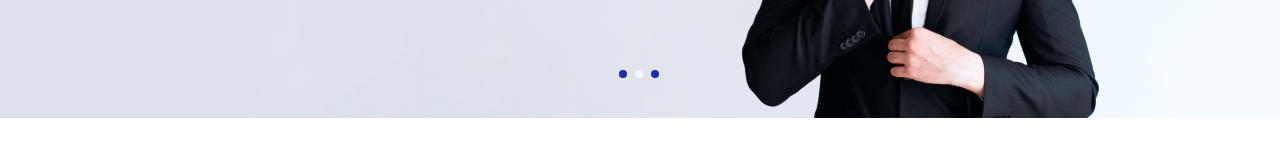
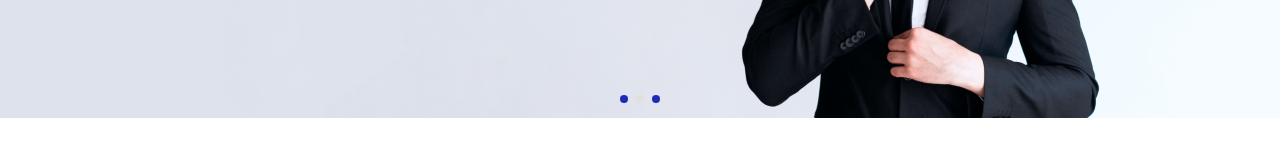
Before and after one commit to KaiZen-prog/league-bank-react, a React app: page / in a window 1280 px wide. Shown: the part 373-533 px from the top of the page. Built offline with nearby package versions, Linux system fonts and the light colour scheme.

Commit message:
Рефакторит точки на слайдерах

```diff
--- /dev/null
+++ b/src/components/blocks/sliders/dots/dots.styled.ts
@@ -0,0 +1,78 @@
+import styled, {StyledComponentBase} from 'styled-components';
+import {css} from 'styled-components';
+import theme from '../../../../theme/theme';
+
+interface StyledComponent extends StyledComponentBase<any, object> {}
+
+interface Props {
+  $hideDotsOnDesktop: boolean
+  $isCurrent: boolean
+}
+
+export const DotList: StyledComponent = styled.ul<Props>`
+  position: absolute;
+
+  list-style: none;
+
+  display: flex;
+  justify-content: center;
+  flex-wrap: wrap;
+
+  bottom: 10px;
+  left: 50%;
+  transform: translateX(-50%);
+
+  width: 100px;
+
+  margin: 0 0 0 3px;
+  padding: 0;
+
+  @media (min-width: ${theme.tabletWidthMinThreshold}) {
+    bottom: 15px;
+
+    width: 100px;
+
+    margin-left: 4px;
+    padding: 0;
+  }
+
+  ${(props) => {
+    if (props.$hideDotsOnDesktop) {
+      return css`
+        @media (min-width: ${theme.desktopWidthMinThreshold}) {
+          display: none;
+        }
+      `;
+    } else {
+      return css``
+    }
+  }}
+`;
+
+export const Dot: StyledComponent = styled.li<Props>`
+  width: 6px;
+  height: 6px;
+
+  border-radius: 50%;
+
+  margin-right: 6px;
+
+  background-color: ${theme.color.persianBlue};
+
+  @media (min-width: ${theme.tabletWidthMinThreshold}) {
+    width: 8px;
+    height: 8px;
+
+    margin-right: 8px;
+  }
+
+  ${(props) => {
+    if (props.$isCurrent) {
+      return css`
+          background-color: ${theme.color.gainsboro};
+        `;
+    } else {
+      return css``
+    }
+  }}
+`;
--- /dev/null
+++ b/src/components/blocks/sliders/dots/index.tsx
@@ -0,0 +1,36 @@
+import React from 'react';
+import {MainSlideType, ServicesSlideType} from '../../../../common/types';
+import {
+  DotList,
+  Dot
+} from './dots.styled';
+
+interface Props {
+  slides: MainSlideType[] | ServicesSlideType[]
+  currentSlideNumber: number
+  hideDotsOnDesktop?: boolean
+}
+
+const Dots: React.FunctionComponent<Props> = (props) => {
+  const {
+    slides,
+    currentSlideNumber,
+    hideDotsOnDesktop = false
+  } = props;
+
+  return (
+    <DotList $hideDotsOnDesktop={hideDotsOnDesktop}>
+      {slides.map((_, index) => (
+        <Dot
+          key={index}
+          $isCurrent={index === currentSlideNumber}
+        >
+        </Dot>
+      ))}
+    </DotList>
+  );
+}
+
+Dots.displayName = 'Dots';
+
+export default Dots;
--- a/src/components/blocks/sliders/main-slider/index.tsx
+++ b/src/components/blocks/sliders/main-slider/index.tsx
@@ -1,17 +1,15 @@
 import React from 'react';
+import Dots from '../dots';
 import MainSlide from '../main-slide';
 import {MainSlideType} from '../../../../common/types';
 import {Sliders} from '../../../../const';
 import {
   MainSliderBlock,
-  SlidesContainer,
-  Dots,
-  Dot
+  SlidesContainer
 } from './main-slider.styled';
 
 interface Props {
   slides: MainSlideType[],
-  currentSlide: MainSlideType,
   currentSlideNumber: number,
   sliderRef: React.RefObject<any>
   onSwipeStart: (...args: any[]) => void;
@@ -20,7 +18,6 @@ interface Props {
 const MainSlider:React.FunctionComponent<Props> = (props) => {
   const {
     slides,
-    currentSlide,
     currentSlideNumber,
 
     sliderRef,
@@ -40,16 +37,10 @@ const MainSlider:React.FunctionComponent<Props> = (props) => {
       ))}
       </SlidesContainer>
 
-      <Dots>
-        {slides.map((_, index) => (
-          <Dot
-            key={index}
-            $isCurrent={index === currentSlideNumber}
-            $slideName={currentSlide.name}
-          >
-          </Dot>
-        ))}
-      </Dots>
+      <Dots
+        slides={slides}
+        currentSlideNumber={currentSlideNumber}
+      />
     </MainSliderBlock>
   );
 }
--- a/src/components/blocks/sliders/main-slider/main-slider.styled.ts
+++ b/src/components/blocks/sliders/main-slider/main-slider.styled.ts
@@ -1,13 +1,7 @@
-import styled, {css, StyledComponentBase} from 'styled-components';
+import styled, {StyledComponentBase} from 'styled-components';
 import theme from '../../../../theme/theme';
-import {Sliders} from '../../../../const';
 
 interface StyledComponent extends StyledComponentBase<any, object> {}
-
-interface Props {
-  $isCurrent: boolean,
-  $slideName: string
-}
 
 export const MainSliderBlock: StyledComponent = styled.section`
   position: relative;
@@ -25,66 +19,3 @@ export const SlidesContainer: StyledComponent = styled.div`
     cursor: default;
   }
 `;
-
-export const Dots: StyledComponent = styled.ul`
-  position: absolute;
-
-  list-style: none;
-
-  display: flex;
-  justify-content: center;
-  flex-wrap: wrap;
-
-  bottom: 10px;
-  left: 50%;
-  transform: translateX(-50%);
-
-  width: 100px;
-
-  margin: 0 0 0 3px;
-  padding: 0;
-
-  z-index:4;
-
-  @media (min-width: ${theme.tabletWidthMinThreshold}) {
-    bottom: 15px;
-  }
-
-  @media (min-width: ${theme.desktopWidthMinThreshold}) {
-    bottom: 40px;
-  }
-`;
-
-export const Dot: StyledComponent = styled.li<Props>`
-  width: 6px;
-  height: 6px;
-
-  border-radius: 50%;
-
-  margin-right: 6px;
-
-  background-color: ${theme.color.persianBlue};
-
-  @media (min-width: ${theme.tabletWidthMinThreshold}) {
-    width: 8px;
-    height: 8px;
-
-    margin-right: 8px;
-  }
-
-  ${(props) => {
-    if (props.$isCurrent) {
-      if (props.$slideName === Sliders.main.slides.offices) {
-        return css`
-          background-color: ${theme.color.gainsboro};
-        `;
-      } else {
-        return css`
-          background-color: ${theme.color.ghostWhite};
-        `;
-      }
-    } else {
-      return css``
-    }
-  }}
-`;
--- a/src/components/blocks/sliders/services-slider/index.tsx
+++ b/src/components/blocks/sliders/services-slider/index.tsx
@@ -1,4 +1,5 @@
 import React from 'react';
+import Dots from '../dots';
 import ServicesSlide from '../services-slide';
 import {ServicesSlideType} from '../../../../common/types';
 import {Sliders} from '../../../../const';
@@ -8,14 +9,11 @@ import {
   TabList,
   Tab,
   TabLabel,
-  SlidesContainer,
-  DotList,
-  Dot
+  SlidesContainer
 } from './services-slider.styled';
 
 interface Props {
   slides: ServicesSlideType[],
-  currentSlide: ServicesSlideType,
   currentSlideNumber: number,
   sliderRef: React.RefObject<HTMLElement>,
   onTabClick: (slide: ServicesSlideType, index: number) => void
@@ -25,7 +23,6 @@ interface Props {
 const ServicesSlider: React.FunctionComponent<Props> = (props) => {
   const {
     slides,
-    currentSlide,
     currentSlideNumber,
 
     sliderRef,
@@ -42,7 +39,7 @@ const ServicesSlider: React.FunctionComponent<Props> = (props) => {
           <Tab
             key={index}
             id={slide.name}
-            $isCurrent={currentSlide === slide}
+            $isCurrent={index === currentSlideNumber}
             onClick={() => {onTabClick(slide, index);}}
           >
             <TabLabel $tabName={slide.name}>
@@ -61,16 +58,11 @@ const ServicesSlider: React.FunctionComponent<Props> = (props) => {
         ))}
       </SlidesContainer>
 
-      <DotList>
-        {slides.map((_, index) => (
-          <Dot
-            key={index}
-            $isCurrent={index === currentSlideNumber}
-            $currentSlideName={currentSlide.name}
-          >
-          </Dot>
-        ))}
-      </DotList>
+      <Dots
+        slides={slides}
+        currentSlideNumber={currentSlideNumber}
+        hideDotsOnDesktop={true}
+      />
     </ServicesSliderBlock>
   );
 }
--- a/src/components/blocks/sliders/services-slider/services-slider.styled.ts
+++ b/src/components/blocks/sliders/services-slider/services-slider.styled.ts
@@ -161,63 +161,3 @@ export const SlidesContainer: StyledComponent = styled.div`
     cursor: default;
   }
 `;
-
-export const DotList: StyledComponent = styled.ul`
-  position: absolute;
-
-  list-style: none;
-
-  display: flex;
-  justify-content: center;
-  flex-wrap: wrap;
-
-  bottom: 10px;
-  left: 50%;
-  transform: translateX(-50%);
-
-  width: 100px;
-
-  margin: 0 0 0 3px;
-  padding: 0;
-
-  @media (min-width: ${theme.tabletWidthMinThreshold}) {
-    bottom: 15px;
-
-    width: 100px;
-
-    margin-left: 4px;
-    padding: 0;
-  }
-
-  @media (min-width: ${theme.desktopWidthMinThreshold}) {
-    display: none;
-  }
-`;
-
-export const Dot: StyledComponent = styled.li<Props>`
-  width: 6px;
-  height: 6px;
-
-  border-radius: 50%;
-
-  margin-right: 6px;
-
-  background-color: ${theme.color.persianBlue};
-
-  @media (min-width: ${theme.tabletWidthMinThreshold}) {
-    width: 8px;
-    height: 8px;
-
-    margin-right: 8px;
-  }
-
-    ${(props) => {
-    if (props.$isCurrent) {
-      return css`
-        background-color: ${theme.color.gainsboro};
-      `;
-    } else {
-      return css``
-    }
-  }}
-`;
--- a/src/components/blocks/sliders/slider/slider.tsx
+++ b/src/components/blocks/sliders/slider/slider.tsx
@@ -154,7 +154,6 @@ const Slider: React.FunctionComponent<Props> = (props) => {
         <>
           <MainSlider
             slides={sliderState.slides as MainSlideType[]}
-            currentSlide={sliderState.currentSlide as MainSlideType}
             currentSlideNumber={sliderState.currentSlideNumber}
             sliderRef={sliderRef}
             onSwipeStart={onSwipeStart}
@@ -167,11 +166,10 @@ const Slider: React.FunctionComponent<Props> = (props) => {
         <>
           <ServicesSlider
             slides={sliderState.slides as ServicesSlideType[]}
-            currentSlide={sliderState.currentSlide as ServicesSlideType}
             currentSlideNumber={sliderState.currentSlideNumber}
             sliderRef={sliderRef}
+            onTabClick={slideChangeHandler}
             onSwipeStart={onSwipeStart}
-            onTabClick={slideChangeHandler}
           />
         </>
       );
```
